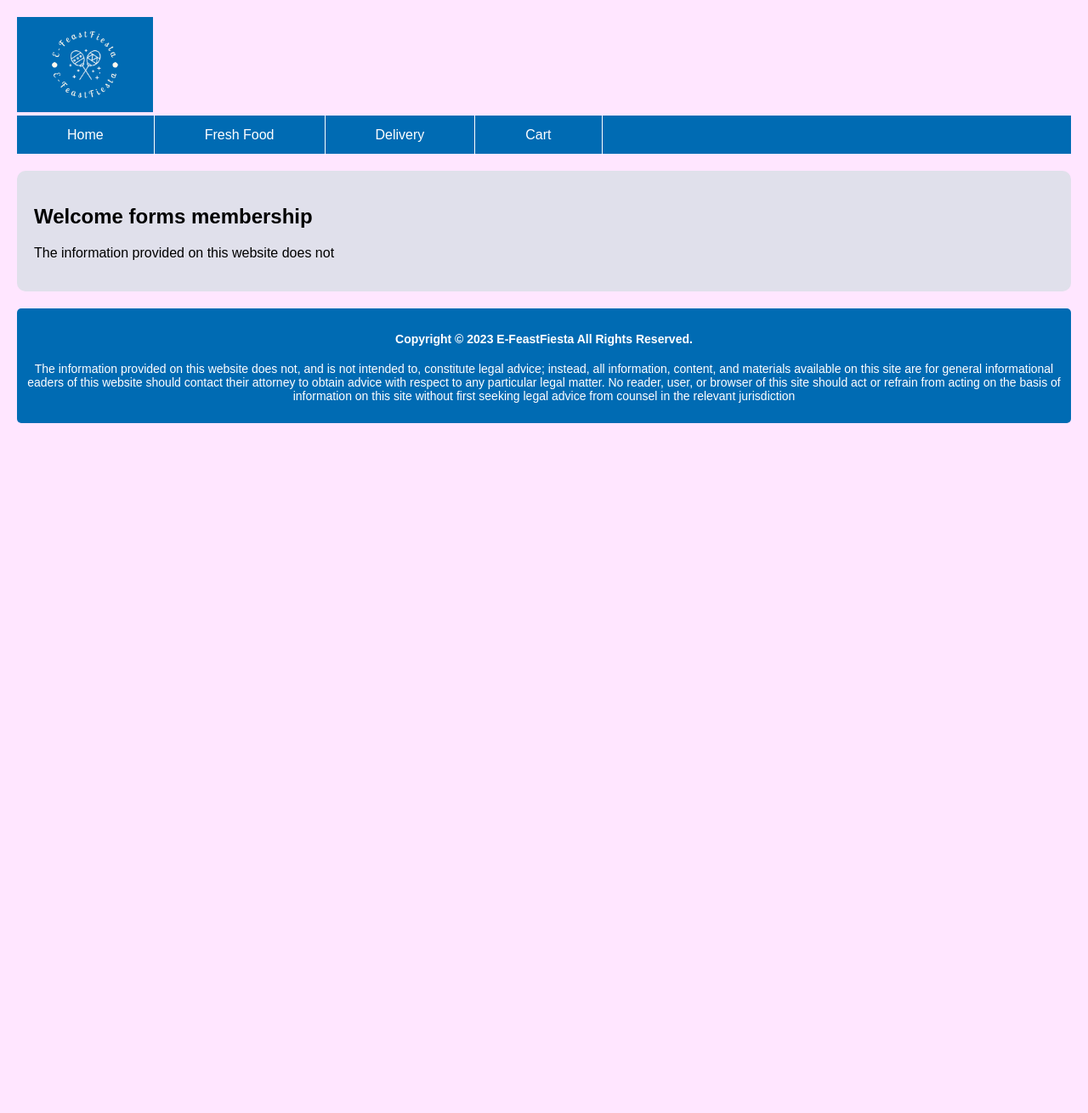
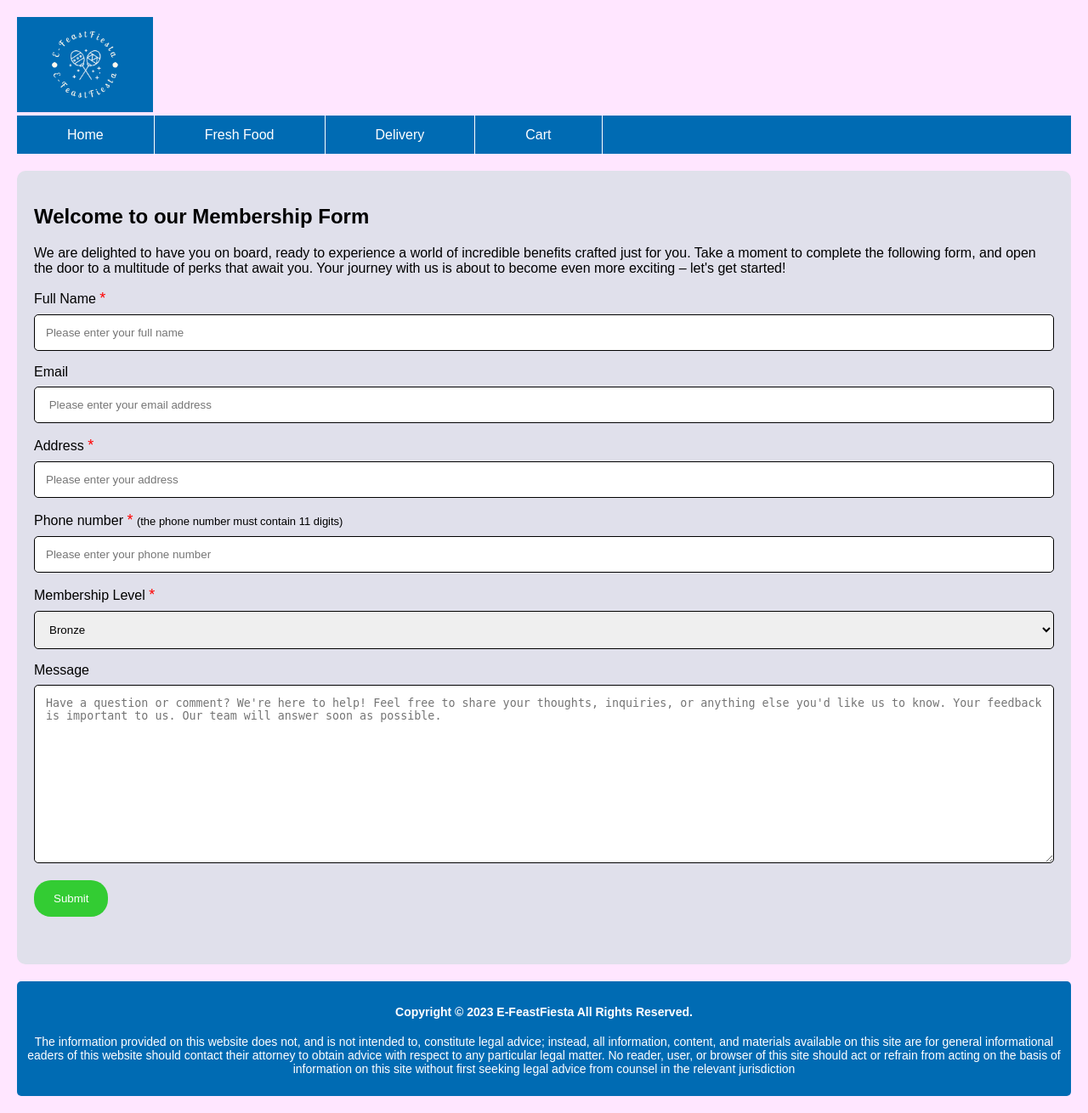
Before and after one commit to diegoperez18/set09103_labs, a Flask app: page /forms in a window 1280 px wide. Shown: the whole page at 85% size. Before the commit the page ends 498 px from the top, so only its background shows below. Run offline with Flask 3, Linux system fonts and the light colour scheme.

Commit message:
formDone

```diff
--- a/static/css/styles.css
+++ b/static/css/styles.css
@@ -185,3 +185,38 @@ form {
 	background-color: red;
 
 }
+
+
+input[type=text], select, textarea {
+	width: 100%;
+	padding: 13px;
+	border: 1px solid;
+	border-radius: 5px;
+	box-sizing: border-box;
+	margin-top: 8px;
+	margin-bottom: 16px;
+	resize: vertical;
+}
+
+input[type=tel], select, textarea {
+	width: 100%;
+	padding: 13px;
+	border: 1px solid;
+	border-radius: 5px;
+	box-sizing: border-box;
+	margin-top: 8px;
+	margin-bottom: 16px;
+	resize: vertical;
+}
+
+input[type=submit] {
+	background-color: #33cc33;
+	color: white;
+	padding: 14px 23px;
+	border: none;
+	border-radius: 20px;
+}
+
+input[type=submit]:hover {
+	background-color: #04AA6D;
+}
--- a/templates/forms.html
+++ b/templates/forms.html
@@ -20,8 +20,35 @@
 	</nav>
 
 	<section class="intro">
-		<h2> Welcome forms membership</h2>
-		<p>The information provided on this website does not</p>
+		<h2> Welcome to our Membership Form</h2>
+		<p>We are delighted to have you on board, ready to experience a world of incredible benefits crafted just for you. Take a moment to
+		complete the following form, and open the door to a multitude of perks that await you. Your journey with us is
+		about to become even more exciting – let's get started!</p>
+	 <div>
+		 <form>
+			 <label for="fullname">Full Name <span style="color:red; font-size: 18px;">*</span></label>
+			 <input type="text" id="fullname" name="fullname" placeholder="Please enter your full name" required>
+			 <label for="email">Email</label>
+			 <input type="text" id="email" name="email" placeholder=" Please enter your email address">
+			 	<label for="email">Address <span style="color:red; font-size: 18px;">*</span></label>
+			<input type="text" id="address" name="address" placeholder="Please enter your address" required>
+				<label for="email">Phone number <span style="color:red; font-size: 18px;">*</span> <span style=" font-size: 13px;">(the phone number must contain 11 digits)</span> </label>
+			<input type="tel" id="phonenumber" name="phonenumber" pattern="[0-9]{11}" placeholder="Please enter your phone number" required>
+			<label for="subject">Membership Level <span style="color:red; font-size: 18px;">*</span></label>
+			<select id="subject" name="subject" required>
+				<option value="Bronze">Bronze</option>
+				<option value="Silver">Silver</option>
+				<option value="Gold">Gold</option>
+			</select>
+
+
+			<label for="message">Message</label></label>
+			<textarea id="message" name="message" placeholder="Have a question or comment? We're here to help! Feel free to share your thoughts, inquiries, or anything else you'd like us to know. Your feedback is important to us. Our team will answer soon as possible. " style="height:210px"></textarea>
+			<input type="submit" value="Submit" >
+			<br><BR><BR>
+		 </form>
+	 </div>
+
 	</section>
 
 	<footer>
```
